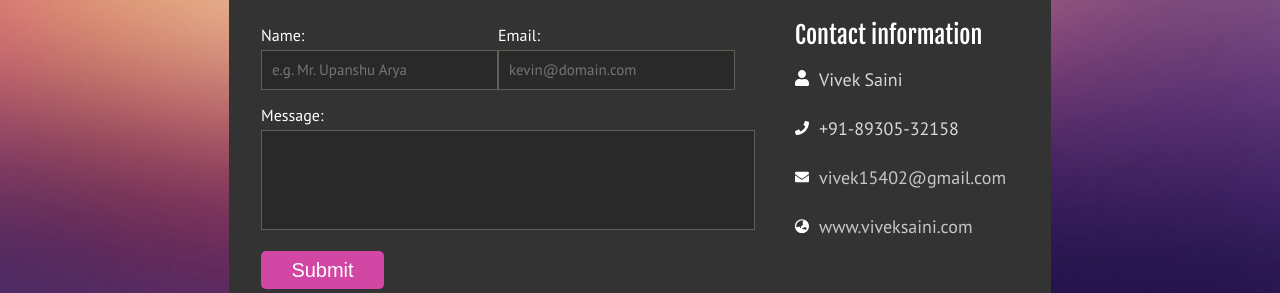
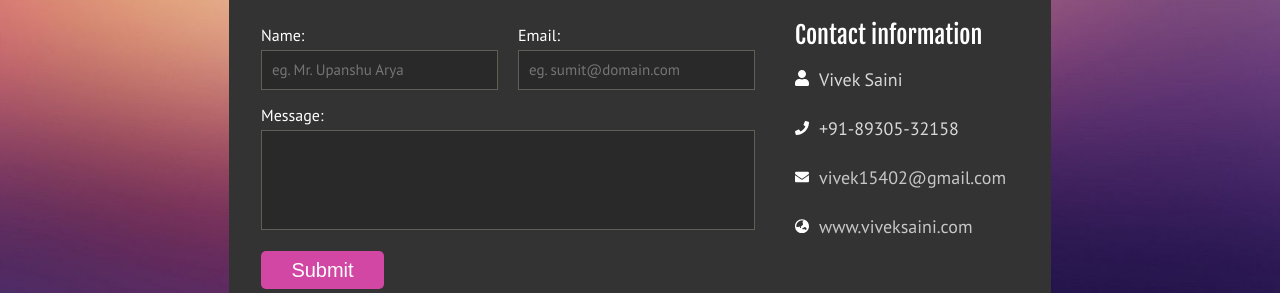
Before and after one commit to vivek15402/vivek_resume-main, a plain HTML site: page pages/contact.html in a window 1280 px wide. Shown: the part 507-800 px from the top of the page. Drawn offline with Linux system fonts and the light colour scheme.

Commit message:
Responsiveness Corrected

```diff
--- a/pages/contact.html
+++ b/pages/contact.html
@@ -3,7 +3,7 @@
 
 <head>
     <meta charset="UTF-8">
-    <meta name="viewport" content="width=device-width">
+    <meta name="viewport" content="width=device-width;">
     <title>Vivek's Resume</title>
     <link rel="stylesheet" href="../assets/css/style.css">
     <link rel="icon" href="../assets/images/VS Logo.png">
@@ -40,13 +40,13 @@
                         <div class="contact-details">
                             <div class="left-col">
                                 <form method="post" id="contact-form" name="google-sheet">
-                                    <div class="form-item">
+                                    <div class="form-item first-child">
                                         <label for="name">Name:</label>
-                                        <input type="text" name="Name" id="name" placeholder="e.g. Mr. Upanshu Arya" required>
+                                        <input type="text" name="Name" id="name" placeholder="eg. Mr. Upanshu Arya" required>
                                     </div>
                                     <div class="form-item">
                                         <label for="name">Email:</label>
-                                        <input type="email" name="Email" id="email" placeholder="kevin@domain.com" required>
+                                        <input type="email" name="Email" id="email" placeholder="eg. sumit@domain.com" required>
                                     </div>
                                     <label for="message">Message:</label>
                                     <textarea name="Message" id="userMessage" cols="30" rows="4" required></textarea>
```
Also changed, not shown: index.html (+1 -1 lines), pages/portfolio.html (+1 -1 lines), pages/profile.html (+1 -1 lines), pages/resume.html (+1 -1 lines).
